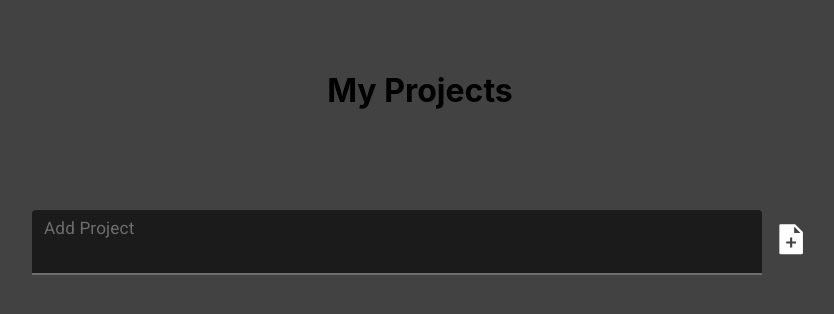
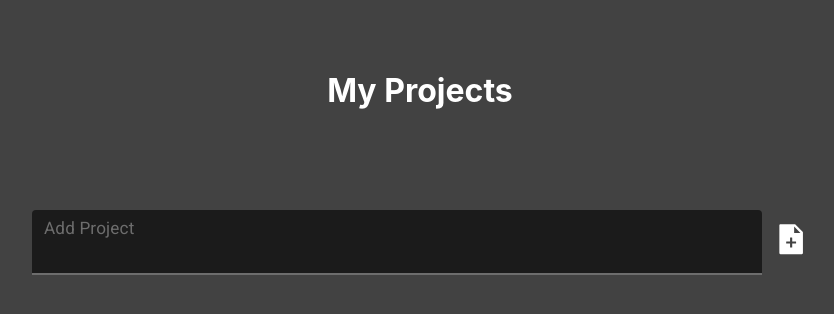
Before and after one commit to Will-Peterson/my-projects-app, a React (Create React App) app: page / in a window 1280 px wide. Shown: the top 314 px of the page, without its empty margins (230-1064 px from the left). Built offline with nearby package versions, Linux system fonts and the light colour scheme.

Commit message:
added localstorage

```diff
--- a/src/App.js
+++ b/src/App.js
@@ -1,15 +1,25 @@
-import React, {useState} from "react";
+import React, {useState, useEffect} from "react";
 import "./App.css";
 import { ThemeProvider } from "@material-ui/core/styles";
 import theme from "./theme";
 import ProjectList from './components/ProjectList';
 import Form from './components/Form';
 import Container from '@material-ui/core/Container';
-import Grid from '@material-ui/core/Grid';
 
 function App() {
   const [inputProject, setInputProject] = useState('');
   const [projects, setProjects] = useState([]);
+
+  useEffect(() => {
+    const localStorageProjects = JSON.parse(localStorage.getItem('wp-mpa1-ekt'));
+    if (localStorageProjects) {
+      setProjects(localStorageProjects);
+    }
+  }, []);
+
+  useEffect(() => {
+    localStorage.setItem('wp-mpa1-ekt', JSON.stringify(projects));
+  }, [projects]);
 
   const updateProject = (id) => {
     console.log('update project CONNECTED')
@@ -32,9 +42,7 @@ function App() {
     <>
       <ThemeProvider theme={theme}>
         <Container maxWidth='md'>
-          <Grid>
-
-          <h1 style={{ marginBottom: "100px" }}>My Projects</h1>
+          <h1 style={{ marginBottom: "100px", color: 'white' }}>My Projects</h1>
           <Form
             inputProject={inputProject}
             setInputProject={setInputProject}
@@ -47,7 +55,6 @@ function App() {
             completedProject={completedProject}
             deleteProject={deleteProject}
             />
-          </Grid>
         </Container>
       </ThemeProvider>
     </>
--- a/src/components/Form.js
+++ b/src/components/Form.js
@@ -3,7 +3,6 @@ import TextField from "@material-ui/core/TextField";
 import {v4} from 'uuid';
 import IconButton from '@material-ui/core/IconButton';
 import {AiFillFileAdd} from 'react-icons/ai';
-// import Grid from '@material-ui/core/Grid';
 
 const Form = ({inputProject, setInputProject, projects, setProjects}) => {
 
@@ -16,11 +15,9 @@ const Form = ({inputProject, setInputProject, projects, setProjects}) => {
         e.preventDefault();
         setProjects([...projects, {task: inputProject.trim(), completed: false, id: v4()}]);
         setInputProject('');
-
     };
 
     return (
-        // <Grid direction='row' spacing={3}>
         <form noValidate autoComplete="off">
         <TextField
             label="Add Project"
@@ -33,9 +30,7 @@ const Form = ({inputProject, setInputProject, projects, setProjects}) => {
         <IconButton type='submit' onClick={submitProjectInput} >
             <AiFillFileAdd style={{color: 'white'}} />
         </IconButton>
-
         </form>
-        // </Grid>
     );
 }
 
```
